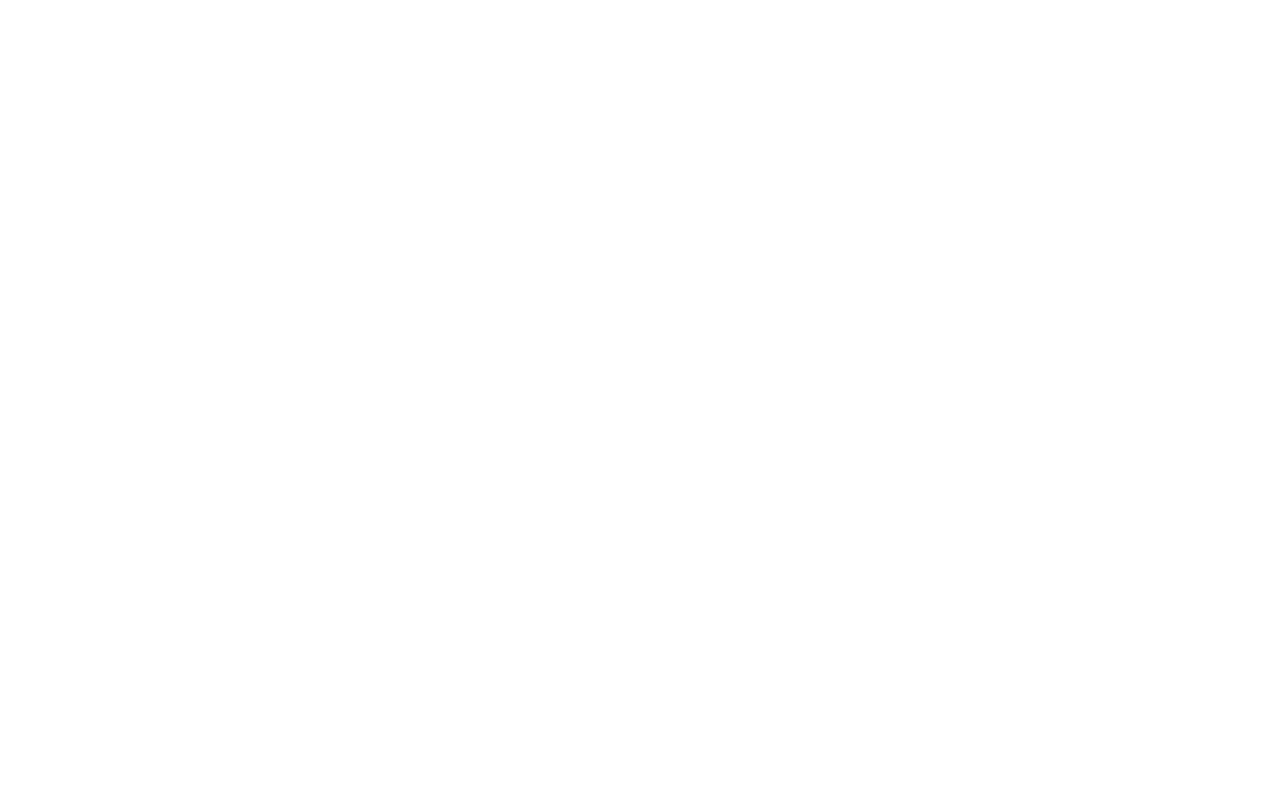
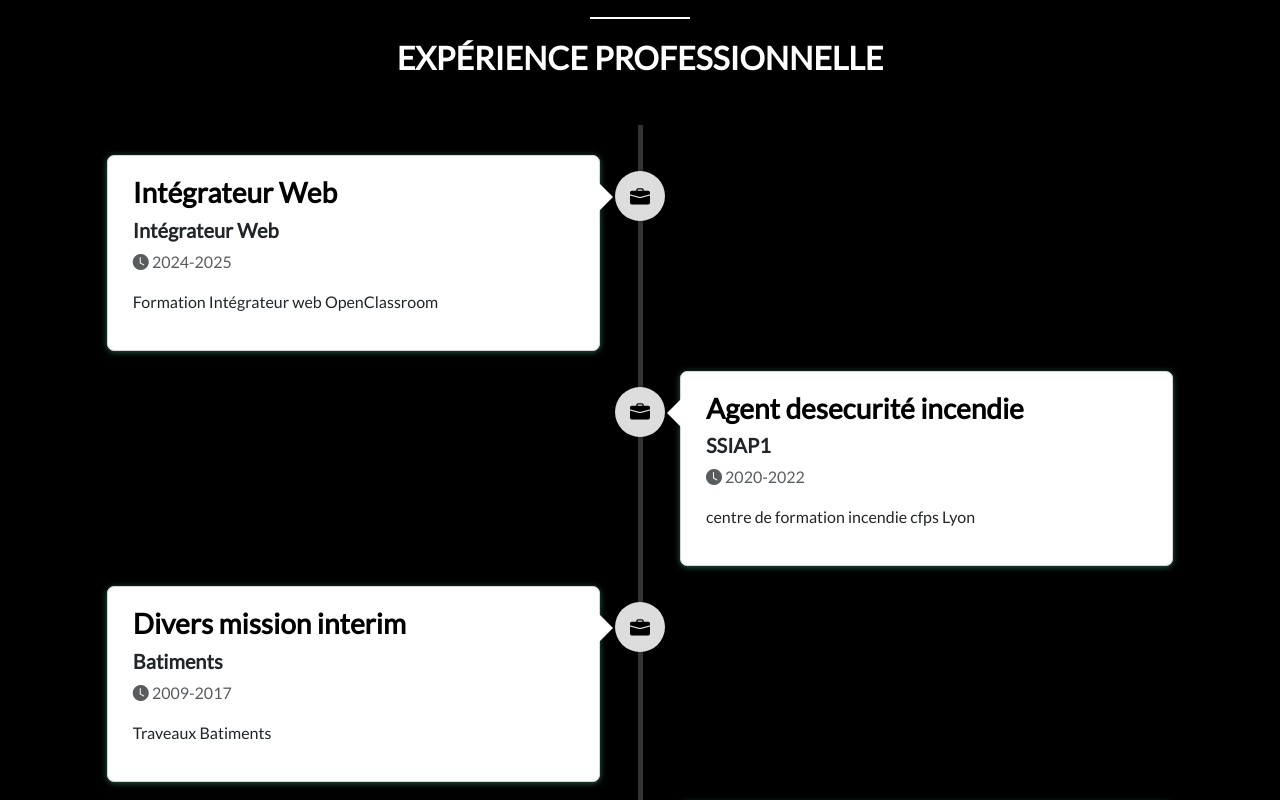
Before and after one commit to mohamedhanafi69120/Mon_Portfolio, a React (Vite) app: page / in a window 1280 px wide. Shown: the part 1260-2060 px from the top of the page. Before the commit the page ends 1232 px from the top, so only its background shows below. Built offline with nearby package versions, Linux system fonts and the light colour scheme.

Commit message:
Ajout du composant experience plus mise en forme

```diff
--- /dev/null
+++ b/src/components/Experience.jsx
@@ -0,0 +1,32 @@
+// Experience.jsx
+
+import React from "react";
+import TimelineItem from "./ExperiencesItem";
+import experienceData from "../data/experienceData.json"; // Importez les données JSON
+
+const Experience = () => {
+  return (
+    <section id="experience" className="experience">
+      <div className="container">
+        <div className="white-divider"></div>
+        <div className="heading">
+          <h2 className="title second-color">Expérience Professionnelle</h2>
+        </div>
+        <ul className="timeline">
+          {experienceData.map((experience, index) => (
+            <TimelineItem
+              key={index}
+              title={experience.title}
+              subtitle={experience.subtitle}
+              duration={experience.duration}
+              description={experience.description}
+              inverted={index % 2 === 1} // Alterner l'inversion des éléments de la timeline
+            />
+          ))}
+        </ul>
+      </div>
+    </section>
+  );
+};
+
+export default Experience;
--- /dev/null
+++ b/src/components/ExperiencesItem.jsx
@@ -0,0 +1,39 @@
+//TimelineItem
+
+import React from "react";
+
+const ExperiencesItem = ({
+  title,
+  subtitle,
+  duration,
+  description,
+  inverted,
+}) => {
+  return (
+    <li>
+      <div
+        className={`timeline-badge ${inverted ? "timeline-badge-inverted" : ""}`}
+      >
+        <span className="bi bi-briefcase-fill"></span>
+      </div>
+      <div
+        className={`timeline-panel-container ${inverted ? "timeline-panel-container-inverted" : ""}`}
+      >
+        <div className="timeline-panel">
+          <div className="timeline-heading">
+            <h3 className="title timeline-heading-title">{title}</h3>
+            <h4 className="title timeline-heading-subtitle">{subtitle}</h4>
+            <p className="text-muted">
+              <span className="bi bi-clock-fill"></span> {duration}
+            </p>
+          </div>
+          <div className="timeline-body">
+            <p>{description}</p>
+          </div>
+        </div>
+      </div>
+    </li>
+  );
+};
+
+export default ExperiencesItem;
--- /dev/null
+++ b/src/data/experienceData.json
@@ -0,0 +1,26 @@
+[
+  {
+    "title": "Intégrateur Web",
+    "subtitle": "Intégrateur Web",
+    "duration": "2024-2025",
+    "description": "Formation Intégrateur web OpenClassroom"
+  },
+  {
+    "title": "Agent desecurité incendie",
+    "subtitle": "SSIAP1",
+    "duration": "2020-2022",
+    "description": "centre de formation incendie cfps Lyon"
+  },
+  {
+    "title": "Divers mission interim ",
+    "subtitle": "Batiments",
+    "duration": "2009-2017",
+    "description": "Traveaux Batiments"
+  },
+  {
+    "title": "Frigoriste",
+    "subtitle": "Réparation d'équipements frigorifiques",
+    "duration": "2007-2009",
+    "description": "Réalisation, maintenance chambres Froides "
+  }
+]
--- a/src/pages/Home.jsx
+++ b/src/pages/Home.jsx
@@ -1,6 +1,7 @@
 import React from "react";
 import About from "../components/AboutMe";
 import Skills from "../components/Skills";
+import Experience from "../components/Experience";
 
 const Home = () => {
   return (
@@ -8,6 +9,7 @@
       <main className="main">
         <About />
         <Skills />
+        <Experience />
       </main>
     </div>
   );
--- /dev/null
+++ b/src/sass/experiences.scss
@@ -0,0 +1,125 @@
+@use "./variables" as variables; // Import correct de variables.scss
+
+/* EXPERIENCE */
+
+.experience {
+  background-color: variables.$color-primary;
+
+  .heading {
+    text-transform: uppercase;
+  }
+  .timeline {
+    padding: 30px 10px;
+    position: relative;
+
+    &:before {
+      content: " ";
+      top: 0;
+      bottom: 0;
+      position: absolute;
+      width: 5px;
+      background-color: #333;
+      left: 50%;
+      margin-left: -2.5px;
+    }
+
+    & > li {
+      margin-bottom: 20px;
+      position: relative;
+    }
+
+    & > li:before,
+    & > li:after {
+      content: " ";
+      display: table;
+    }
+
+    & > li:after {
+      clear: both;
+    }
+
+    &-badge {
+      color: variables.$color-primary;
+      width: 50px;
+      line-height: 50px;
+      font-size: 20px;
+      text-align: center;
+      position: absolute;
+      top: 16px;
+      left: 50%;
+      margin-left: -25px;
+      background-color: #ddd;
+      border-radius: 50%;
+    }
+
+    &-panel {
+      width: 90%;
+      float: right;
+      margin-right: 40px;
+      border: 1px solid #d4d4d4;
+      border-radius: 7px;
+      padding: 20px 25px;
+      position: relative;
+      box-shadow: 0 1px 6px rgba(86, 179, 135, 0.514);
+      background: variables.$color-white;
+      @media (max-width: 720px) {
+        font-size: 15px;
+        padding: 15px;
+      }
+      &:after {
+        position: absolute;
+        top: 27px;
+        right: -14px;
+        display: inline-block;
+        border-top: 14px solid transparent;
+        border-left: 14px solid variables.$color-white;
+        border-right: 0 solid variables.$color-white;
+        border-bottom: 14px solid transparent;
+        content: " ";
+      }
+      &-container {
+        width: 50%;
+        float: left;
+        @media (max-width: 720px) {
+          margin-left: 10px;
+        }
+      }
+
+      &-container-inverted {
+        width: 50%;
+        float: right;
+        @media (max-width: 720px) {
+          margin-right: 10px;
+        }
+        & .timeline-panel {
+          float: left;
+          margin-left: 40px;
+        }
+
+        & .timeline-panel:after {
+          border-left-width: 0;
+          border-right-width: 14px;
+          left: -14px;
+          right: auto;
+        }
+      }
+    }
+
+    &-heading {
+      &-subtitle {
+        margin-top: 5px;
+        font-size: 20px;
+        @media (max-width: 720px) {
+          font-size: 15px;
+        }
+      }
+
+      &-title {
+        color: variables.$color-primary;
+        @media (max-width: 720px) {
+          font-size: 15px;
+        }
+      }
+    }
+  }
+}
--- a/src/sass/main.scss
+++ b/src/sass/main.scss
@@ -4,3 +4,4 @@
 @use "./About.scss";
 @use "./sections.scss";
 @use "./skill.scss";
+@use "./experiences.scss";
```
